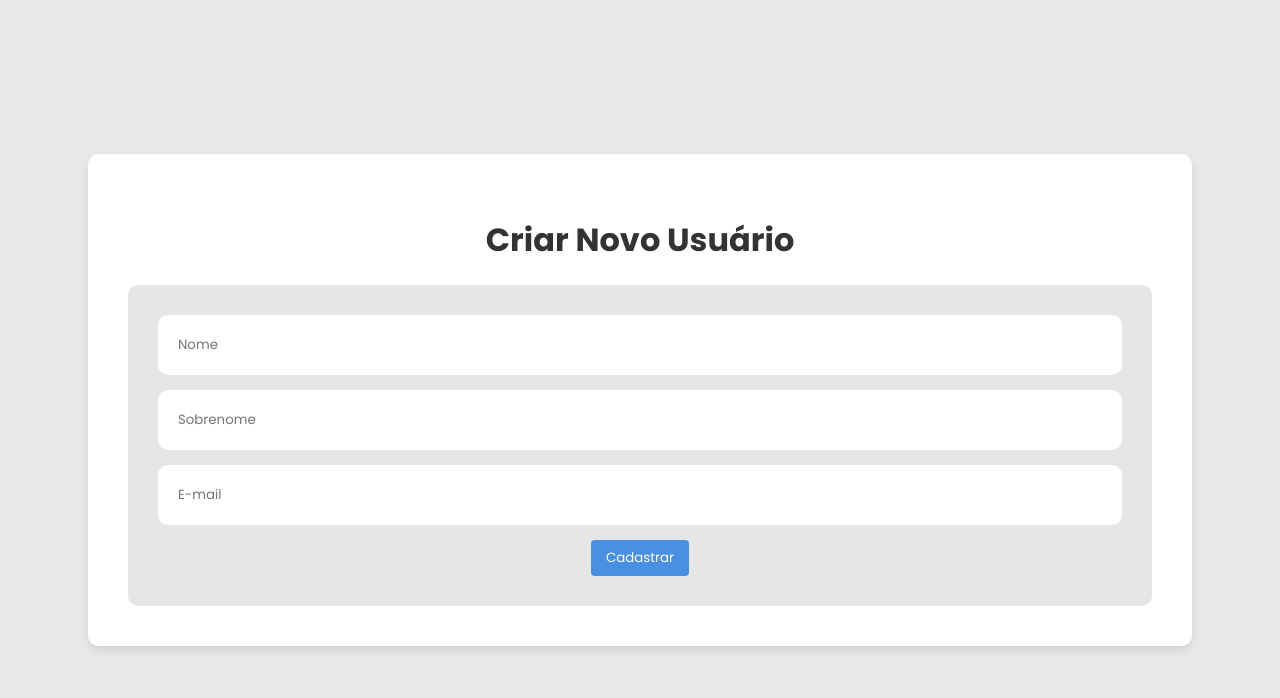
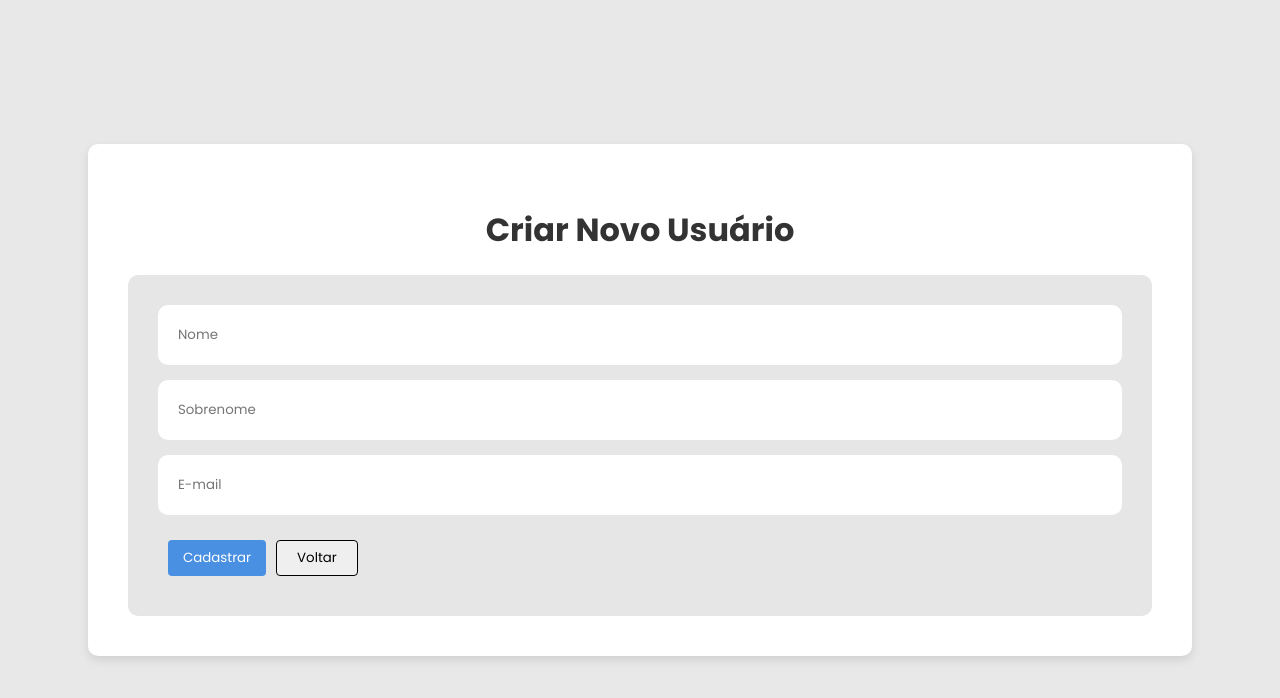
Before and after one commit to hugh514/cadastro-users, a React (Vite) app: page /cadastrar in a window 1280 px wide. Shown: the top 698 px of the page. Built offline with nearby package versions, Linux system fonts and the light colour scheme.

Commit message:
feat: implementado o voltar usando navigate

```diff
--- a/src/pages/User/NewUser.jsx
+++ b/src/pages/User/NewUser.jsx
@@ -1,9 +1,14 @@
 import {useState} from "react";
+import { useNavigate } from "react-router-dom";
 
 const NewUser = () => {
+  const navigate = useNavigate();
   const [inputNome, setNome] = useState();
   const [inputSobreNome, setSobreNome] = useState();
   const [inputEmail, setEmail] = useState();
+
+
+  const voltarPagina = () => navigate(-1);
   return (
     <div className="content">
       <h1>Criar Novo Usuário</h1>
@@ -26,7 +31,10 @@ const NewUser = () => {
           value={inputEmail}
           onChange={(e) => setEmail(e.target.value)}
         />
+        <div className="buttons">
         <button type="button" className="button create">Cadastrar</button>
+        <button type="button" className="button back" onClick={voltarPagina}>Voltar</button>
+        </div>
       </form>
     </div>
   );
--- a/src/styles/index.css
+++ b/src/styles/index.css
@@ -107,3 +107,10 @@ input{
   border-radius: 10px;
   padding: 20px;
 }
+
+.back{
+  color: #000;
+  border: 1px solid;
+  padding-left: 20px;
+  padding-right: 20px;
+}
```
